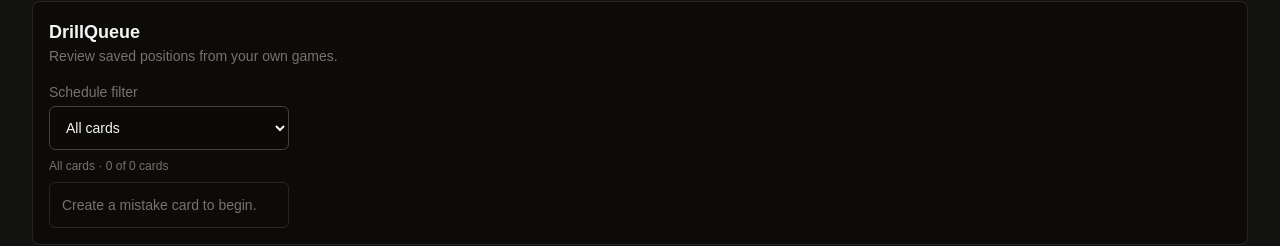
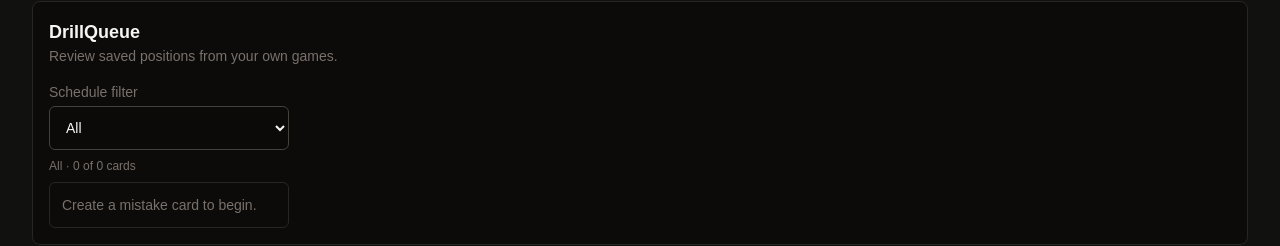
Before and after one commit to zacharymplace/lineforge, a Next.js app: page / in a window 1280 px wide. Shown: the part 4153-4399 px from the top of the page. Built offline with nearby package versions, Linux system fonts and the light colour scheme.

Commit message:
Add LineForge schedule filtering polish

```diff
--- a/scripts/lineforge-smoke.mjs
+++ b/scripts/lineforge-smoke.mjs
@@ -1284,6 +1284,20 @@ function getScheduleFilterLabel(filter) {
   if (filter === "new") return "New";
   if (filter === "stable") return "Stable";
   return "High priority";
+}
+
+const drillQueueDisplayScheduleFilters = ["all", "due-now", "due-soon", "stable", "high-priority"];
+
+function getDrillQueueScheduleFilterLabel(filter) {
+  if (filter === "all") return "All";
+  if (filter === "due-now") return "Due";
+  if (filter === "due-soon") return "Upcoming";
+  if (filter === "stable") return "Later";
+  return "Blocked";
+}
+
+function normalizeDrillQueueDisplayScheduleFilter(filter) {
+  return drillQueueDisplayScheduleFilters.includes(filter) ? filter : "all";
 }
 
 function matchesScheduleFilter(item, filter) {
@@ -2986,6 +3000,12 @@ assert.equal(getReviewScheduleCardAction(scheduleItemById["schedule-skipped-card
 assert.equal(getReviewScheduleCardAction(scheduleItemById["schedule-new-card"]), "Start first review");
 assert.equal(formatReviewScheduleLastReviewed(scheduleItemById["schedule-new-card"]), "Never reviewed");
 assert.equal(getScheduleFilterLabel("due-now"), "Due now");
+assert.equal(getDrillQueueScheduleFilterLabel("all"), "All");
+assert.equal(getDrillQueueScheduleFilterLabel("due-now"), "Due");
+assert.equal(getDrillQueueScheduleFilterLabel("due-soon"), "Upcoming");
+assert.equal(getDrillQueueScheduleFilterLabel("stable"), "Later");
+assert.equal(getDrillQueueScheduleFilterLabel("high-priority"), "Blocked");
+assert.equal(normalizeDrillQueueDisplayScheduleFilter("new"), "all");
 const validDrillQueueFilterStorage = createMemoryStorage({
   [drillQueueScheduleFilterPreferenceKey]: "due-soon",
 });
@@ -3022,10 +3042,6 @@ assert.deepEqual(
   ["schedule-low-rate-card", "schedule-skipped-card"],
 );
 assert.deepEqual(
-  filterCardsByScheduleStatus(scheduleCards, reviewSchedule, "new").map((currentCard) => currentCard.id),
-  ["schedule-new-card"],
-);
-assert.deepEqual(
   filterCardsByScheduleStatus(scheduleCards, reviewSchedule, "stable").map((currentCard) => currentCard.id),
   ["schedule-stable-card"],
 );
@@ -3034,7 +3050,7 @@ assert.deepEqual(
   ["schedule-missed-card"],
 );
 assert.equal(filterCardsByScheduleStatus(scheduleCards, reviewSchedule, "all").length, scheduleCards.length);
-assert.deepEqual(filterCardsByScheduleStatus([scheduleCards[2]], undefined, "due-now"), []);
+assert.deepEqual(filterCardsByScheduleStatus([scheduleCards[2]], reviewSchedule, "due-now"), []);
 assert.equal(
   getVisibleScheduleSelectedCardId(
     filterCardsByScheduleStatus(scheduleCards, reviewSchedule, "due-now"),
--- a/src/components/lineforge/DrillQueuePanel.tsx
+++ b/src/components/lineforge/DrillQueuePanel.tsx
@@ -34,11 +34,12 @@ import { ReviewSummary } from "./ReviewSummary";
 import { ScheduleBadge } from "./ScheduleBadge";
 import { StatusHint } from "./StatusHint";
 import {
-  REVIEW_SCHEDULE_FILTERS,
+  DRILL_QUEUE_SCHEDULE_FILTERS,
   filterCardsByScheduleStatus,
-  getScheduleFilterLabel,
+  getDrillQueueScheduleFilterLabel,
   getVisibleScheduleSelectedCardId,
-  type ReviewScheduleFilter,
+  normalizeDrillQueueScheduleFilter,
+  type DrillQueueScheduleFilter,
   type ReviewScheduleSummary,
 } from "@/lib/drill-queue/schedule";
 
@@ -79,8 +80,8 @@ export function DrillQueuePanel({
   onAttemptMove,
   attemptResult,
 }: DrillQueuePanelProps) {
-  const [scheduleFilter, setScheduleFilter] = useState<ReviewScheduleFilter>(() =>
-    loadDrillQueueScheduleFilterPreference(),
+  const [scheduleFilter, setScheduleFilter] = useState<DrillQueueScheduleFilter>(() =>
+    normalizeDrillQueueScheduleFilter(loadDrillQueueScheduleFilterPreference()),
   );
   const visibleCards = useMemo(
     () => filterCardsByScheduleStatus(cards, reviewSchedule, scheduleFilter),
@@ -156,7 +157,10 @@ export function DrillQueuePanel({
   }
 
   function handleScheduleFilterChange(value: string) {
-    setScheduleFilter(saveDrillQueueScheduleFilterPreference(value));
+    const nextFilter = normalizeDrillQueueScheduleFilter(
+      saveDrillQueueScheduleFilterPreference(value),
+    );
+    setScheduleFilter(nextFilter);
     showSavedMessage();
   }
 
@@ -194,15 +198,15 @@ export function DrillQueuePanel({
               value={scheduleFilter}
               onChange={(event) => handleScheduleFilterChange(event.target.value)}
             >
-              {REVIEW_SCHEDULE_FILTERS.map((filter) => (
+              {DRILL_QUEUE_SCHEDULE_FILTERS.map((filter) => (
                 <option key={filter} value={filter}>
-                  {getScheduleFilterLabel(filter)}
+                  {getDrillQueueScheduleFilterLabel(filter)}
                 </option>
               ))}
             </select>
           </label>
           <div className="text-xs text-stone-500">
-            {getScheduleFilterLabel(scheduleFilter)} · {visibleCards.length} of {cards.length} cards
+            {getDrillQueueScheduleFilterLabel(scheduleFilter)} · {visibleCards.length} of {cards.length} cards
           </div>
           <StatusHint message={savedMessage.message} />
           <div className="max-h-80 overflow-auto rounded-md border border-stone-800">
@@ -210,7 +214,7 @@ export function DrillQueuePanel({
             <div className="p-3 text-sm text-stone-500">Create a mistake card to begin.</div>
           ) : visibleCards.length === 0 ? (
             <div className="p-3 text-sm text-stone-500">
-              No cards match the {getScheduleFilterLabel(scheduleFilter).toLowerCase()} filter.
+              No cards match the {getDrillQueueScheduleFilterLabel(scheduleFilter).toLowerCase()} filter.
             </div>
           ) : (
             visibleCards.map((card) => (
--- a/src/lib/drill-queue/schedule.ts
+++ b/src/lib/drill-queue/schedule.ts
@@ -19,6 +19,16 @@ export const REVIEW_SCHEDULE_FILTERS = [
 ] as const;
 
 export type ReviewScheduleFilter = (typeof REVIEW_SCHEDULE_FILTERS)[number];
+
+export const DRILL_QUEUE_SCHEDULE_FILTERS = [
+  "all",
+  "due-now",
+  "due-soon",
+  "stable",
+  "high-priority",
+] as const;
+
+export type DrillQueueScheduleFilter = (typeof DRILL_QUEUE_SCHEDULE_FILTERS)[number];
 
 export type ReviewScheduleRule = {
   id:
@@ -150,6 +160,22 @@ export function getScheduleFilterLabel(filter: ReviewScheduleFilter) {
   if (filter === "new") return "New";
   if (filter === "stable") return "Stable";
   return "High priority";
+}
+
+export function getDrillQueueScheduleFilterLabel(filter: DrillQueueScheduleFilter) {
+  if (filter === "all") return "All";
+  if (filter === "due-now") return "Due";
+  if (filter === "due-soon") return "Upcoming";
+  if (filter === "stable") return "Later";
+  return "Blocked";
+}
+
+export function normalizeDrillQueueScheduleFilter(
+  filter: ReviewScheduleFilter,
+): DrillQueueScheduleFilter {
+  return DRILL_QUEUE_SCHEDULE_FILTERS.includes(filter as DrillQueueScheduleFilter)
+    ? (filter as DrillQueueScheduleFilter)
+    : "all";
 }
 
 export function matchesScheduleFilter(
```
